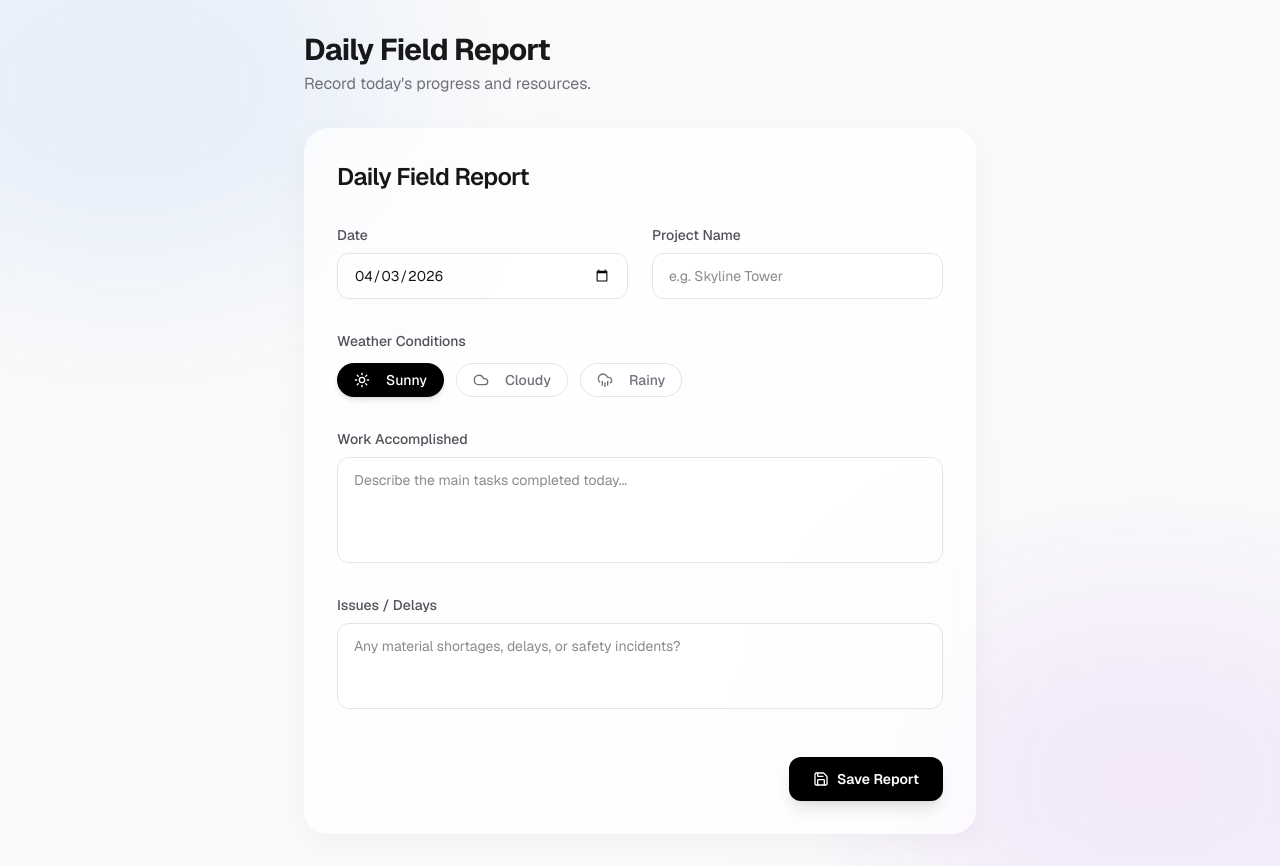
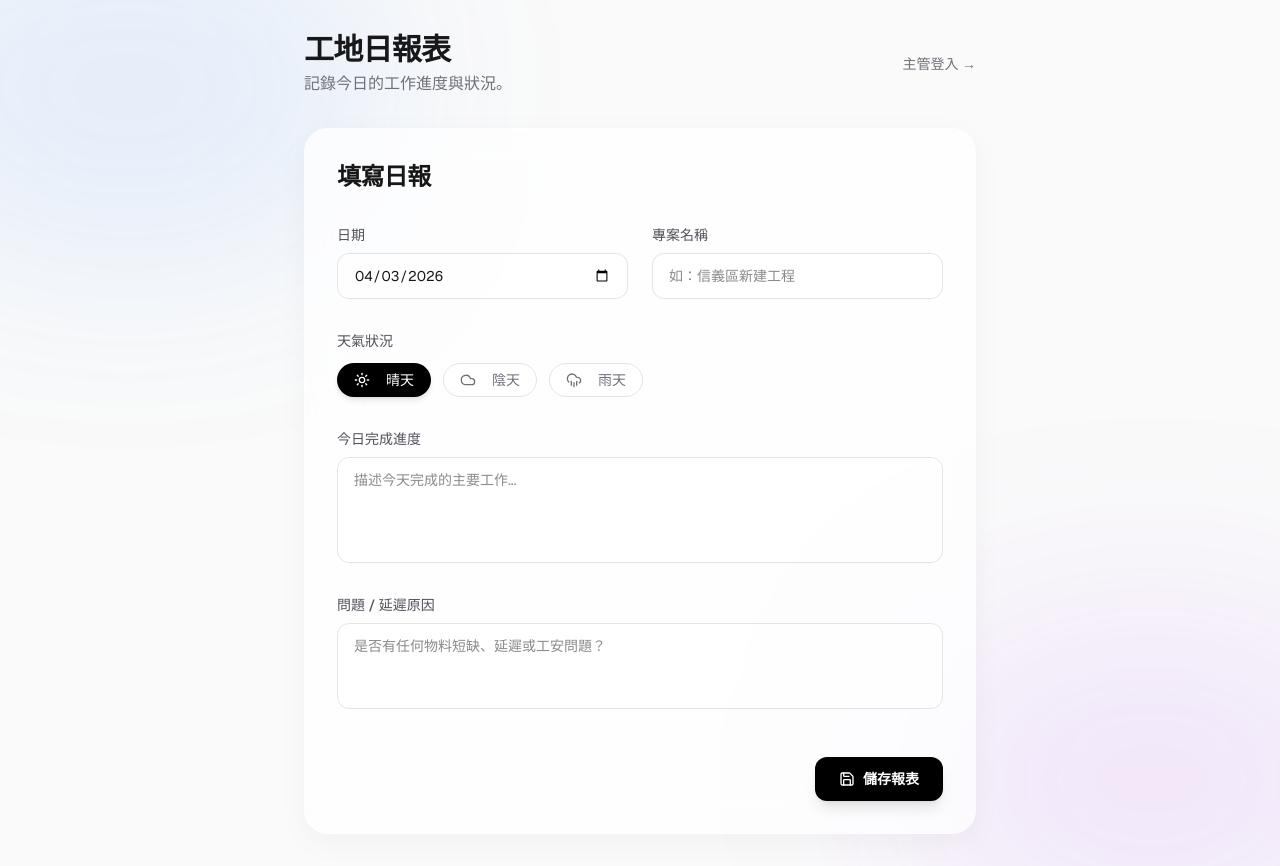
Before and after one commit to sisisleeping-web/daily-report, a Next.js app: page / in a window 1280 px wide. Built offline with nearby package versions, Linux system fonts and the light colour scheme; no server answers.

Commit message:
feat: translate to traditional chinese and add admin portal

```diff
--- /dev/null
+++ b/src/app/admin/page.tsx
@@ -0,0 +1,160 @@
+"use client";
+
+import { useState, useEffect } from "react";
+import { supabase } from "@/lib/supabase";
+import { motion } from "framer-motion";
+import Link from "next/link";
+import { Lock, ArrowLeft, Sun, Cloud, CloudRain } from "lucide-react";
+
+export default function AdminPage() {
+  const [isAuthenticated, setIsAuthenticated] = useState(false);
+  const [password, setPassword] = useState("");
+  const [reports, setReports] = useState<any[]>([]);
+  const [isLoading, setIsLoading] = useState(false);
+
+  const handleLogin = (e: React.FormEvent) => {
+    e.preventDefault();
+    if (password === "1234") {
+      setIsAuthenticated(true);
+      fetchReports();
+    } else {
+      alert("密碼錯誤");
+    }
+  };
+
+  const fetchReports = async () => {
+    setIsLoading(true);
+    const { data, error } = await supabase
+      .from("daily_reports")
+      .select("*")
+      .order("report_date", { ascending: false });
+
+    if (error) {
+      console.error("Error fetching reports:", error);
+    } else {
+      setReports(data || []);
+    }
+    setIsLoading(false);
+  };
+
+  if (!isAuthenticated) {
+    return (
+      <div className="min-h-screen bg-zinc-50 dark:bg-black font-sans relative flex items-center justify-center p-4 overflow-hidden">
+        <div className="absolute top-[-10%] left-[-10%] w-[40%] h-[40%] rounded-full bg-blue-500/10 blur-[100px] pointer-events-none" />
+        <div className="absolute bottom-[-10%] right-[-10%] w-[40%] h-[40%] rounded-full bg-purple-500/10 blur-[100px] pointer-events-none" />
+
+        <motion.div
+          initial={{ opacity: 0, y: 20 }}
+          animate={{ opacity: 1, y: 0 }}
+          className="relative z-10 w-full max-w-sm rounded-3xl bg-white/70 p-8 shadow-[0_8px_30px_rgb(0,0,0,0.04)] backdrop-blur-xl border border-white/20 dark:bg-zinc-900/70 dark:border-zinc-800/50"
+        >
+          <div className="flex flex-col items-center gap-4 text-center mb-8">
+            <div className="p-3 bg-zinc-100 dark:bg-zinc-800 rounded-full">
+              <Lock className="w-6 h-6" />
+            </div>
+            <div>
+              <h1 className="text-xl font-bold tracking-tight text-zinc-900 dark:text-white">主管登入</h1>
+              <p className="text-sm text-zinc-500 dark:text-zinc-400 mt-1">請輸入密碼以查看報表</p>
+            </div>
+          </div>
+
+          <form onSubmit={handleLogin} className="flex flex-col gap-4">
+            <input
+              type="password"
+              value={password}
+              onChange={(e) => setPassword(e.target.value)}
+              placeholder="請輸入密碼"
+              className="w-full rounded-xl border border-zinc-200 bg-white/50 px-4 py-3 text-sm outline-none transition-all focus:border-black focus:ring-1 focus:ring-black dark:border-zinc-800 dark:bg-zinc-950/50 dark:focus:border-white dark:focus:ring-white text-center"
+            />
+            <button
+              type="submit"
+              className="w-full rounded-xl bg-black px-4 py-3 text-sm font-semibold text-white transition-all hover:bg-zinc-800 focus:outline-none focus:ring-2 focus:ring-zinc-900 focus:ring-offset-2 dark:bg-white dark:text-black dark:hover:bg-zinc-200"
+            >
+              登入
+            </button>
+            <Link href="/" className="text-sm text-center text-zinc-500 hover:text-zinc-900 dark:hover:text-white mt-4 transition-colors">
+              &larr; 返回首頁
+            </Link>
+          </form>
+        </motion.div>
+      </div>
+    );
+  }
+
+  return (
+    <div className="min-h-screen bg-zinc-50 dark:bg-black font-sans p-4 sm:p-8 relative">
+      <div className="absolute top-[-10%] left-[-10%] w-[40%] h-[40%] rounded-full bg-blue-500/10 blur-[100px] pointer-events-none fixed" />
+      <div className="w-full max-w-5xl mx-auto relative z-10 pt-4">
+        <div className="flex items-center justify-between mb-8 bg-white/50 dark:bg-zinc-900/50 p-6 rounded-2xl backdrop-blur-xl border border-white/20 dark:border-zinc-800/50 shadow-sm">
+          <div>
+            <h1 className="text-2xl font-bold tracking-tight text-zinc-900 dark:text-white">管理後台</h1>
+            <p className="text-sm text-zinc-500 dark:text-zinc-400 mt-1">檢視所有工地日報表</p>
+          </div>
+          <div className="flex items-center gap-4">
+            <button
+              onClick={fetchReports}
+              className="text-sm font-medium text-zinc-600 hover:text-black dark:text-zinc-400 dark:hover:text-white transition-colors bg-zinc-100 dark:bg-zinc-800 px-4 py-2 rounded-lg"
+            >
+              重新整理
+            </button>
+            <Link href="/" className="flex items-center gap-2 text-sm font-medium text-white hover:bg-zinc-800 bg-black dark:bg-white dark:text-black dark:hover:bg-zinc-200 px-4 py-2 rounded-lg transition-colors">
+              <ArrowLeft className="w-4 h-4" /> 返回填寫
+            </Link>
+          </div>
+        </div>
+
+        {isLoading ? (
+          <div className="text-center py-20 text-zinc-500">載入報表中...</div>
+        ) : (
+          <div className="grid gap-6">
+            {reports.length === 0 ? (
+              <div className="text-center py-20 text-zinc-500 bg-white/50 dark:bg-zinc-900/50 rounded-2xl border border-zinc-200 dark:border-zinc-800/50 backdrop-blur-xl">
+                目前沒有任何報表記錄
+              </div>
+            ) : (
+              reports.map((report, idx) => (
+                <motion.div
+                  initial={{ opacity: 0, y: 10 }}
+                  animate={{ opacity: 1, y: 0 }}
+                  transition={{ delay: idx * 0.05 }}
+                  key={report.id || idx}
+                  className="rounded-2xl bg-white/80 p-6 shadow-sm border border-zinc-200 dark:bg-zinc-900/80 dark:border-zinc-800/50 backdrop-blur-xl flex flex-col gap-4"
+                >
+                  <div className="flex flex-wrap items-center justify-between border-b border-zinc-100 dark:border-zinc-800 pb-4 gap-4">
+                    <div>
+                      <span className="text-xs font-semibold text-blue-600 bg-blue-50 dark:bg-blue-900/30 px-2 py-1 rounded-md mr-3">
+                        {report.report_date}
+                      </span>
+                      <strong className="text-lg text-zinc-900 dark:text-white">{report.project_name}</strong>
+                    </div>
+                    <div className="flex items-center gap-2 text-sm text-zinc-600 dark:text-zinc-300 bg-zinc-100 dark:bg-zinc-800 px-3 py-1.5 rounded-full">
+                      {report.weather === 'sunny' && <Sun className="w-4 h-4" />}
+                      {report.weather === 'cloudy' && <Cloud className="w-4 h-4" />}
+                      {report.weather === 'rainy' && <CloudRain className="w-4 h-4" />}
+                      {report.weather === 'sunny' ? '晴天' : report.weather === 'cloudy' ? '陰天' : report.weather === 'rainy' ? '雨天' : report.weather}
+                    </div>
+                  </div>
+
+                  <div className="grid md:grid-cols-2 gap-6 pt-2">
+                    <div>
+                      <h4 className="text-xs font-bold text-zinc-400 uppercase tracking-wider mb-2">今日完成進度</h4>
+                      <p className="text-sm whitespace-pre-wrap leading-relaxed text-zinc-700 dark:text-zinc-300">
+                        {report.work_accomplished}
+                      </p>
+                    </div>
+                    <div>
+                      <h4 className="text-xs font-bold text-zinc-400 uppercase tracking-wider mb-2">問題 / 延遲原因</h4>
+                      <p className={`text-sm whitespace-pre-wrap leading-relaxed ${report.issues ? 'text-red-600 dark:text-red-400' : 'text-zinc-400 dark:text-zinc-500'}`}>
+                        {report.issues || "無"}
+                      </p>
+                    </div>
+                  </div>
+                </motion.div>
+              ))
+            )}
+          </div>
+        )}
+      </div>
+    </div>
+  );
+}
--- a/src/app/page.tsx
+++ b/src/app/page.tsx
@@ -1,4 +1,5 @@
 import { ReportForm } from "@/components/ReportForm";
+import Link from "next/link";
 
 export default function Home() {
   return (
@@ -10,9 +11,12 @@ export default function Home() {
       <main className="relative z-10 flex flex-col min-h-screen items-center justify-center p-4 py-12 sm:p-8">
         <div className="w-full max-w-2xl mb-8 flex items-center justify-between">
           <div>
-            <h1 className="text-3xl font-bold tracking-tight text-zinc-900 dark:text-white">Daily Field Report</h1>
-            <p className="text-zinc-500 dark:text-zinc-400 mt-1">Record today&apos;s progress and resources.</p>
+            <h1 className="text-3xl font-bold tracking-tight text-zinc-900 dark:text-white">工地日報表</h1>
+            <p className="text-zinc-500 dark:text-zinc-400 mt-1">記錄今日的工作進度與狀況。</p>
           </div>
+          <Link href="/admin" className="text-sm font-medium text-zinc-500 hover:text-zinc-900 dark:hover:text-white transition-colors">
+            主管登入 &rarr;
+          </Link>
         </div>
 
         <ReportForm />
--- a/src/components/ReportForm.tsx
+++ b/src/components/ReportForm.tsx
@@ -17,9 +17,9 @@ type ReportFormData = {
 };
 
 const WEATHER_OPTIONS = [
-  { value: "sunny", label: "Sunny", icon: Sun },
-  { value: "cloudy", label: "Cloudy", icon: Cloud },
-  { value: "rainy", label: "Rainy", icon: CloudRain },
+  { value: "sunny", label: "晴天", icon: Sun },
+  { value: "cloudy", label: "陰天", icon: Cloud },
+  { value: "rainy", label: "雨天", icon: CloudRain },
 ];
 
 export function ReportForm() {
@@ -50,11 +50,11 @@ export function ReportForm() {
 
       if (error) {
         console.error("Supabase insert error:", error);
-        alert(`Error saving report: ${error.message}`);
+        alert(`儲存失敗: ${error.message}`);
         return;
       }
 
-      alert("Report saved successfully!");
+      alert("報表儲存成功！");
       reset({
         date: new Date().toISOString().split("T")[0],
         projectName: "",
@@ -64,7 +64,7 @@ export function ReportForm() {
       });
     } catch (err: any) {
       console.error("Unexpected error:", err);
-      alert("An unexpected error occurred while saving.");
+      alert("儲存時發生未知的錯誤。");
     } finally {
       setIsSubmitting(false);
     }
@@ -79,12 +79,12 @@ export function ReportForm() {
       className="w-full max-w-2xl mx-auto flex flex-col gap-8 rounded-3xl bg-white/70 p-8 shadow-[0_8px_30px_rgb(0,0,0,0.04)] backdrop-blur-xl border border-white/20 dark:bg-zinc-900/70 dark:border-zinc-800/50"
     >
       <div className="flex items-center justify-between">
-        <h2 className="text-2xl font-semibold tracking-tight">Daily Field Report</h2>
+        <h2 className="text-2xl font-semibold tracking-tight">填寫日報</h2>
       </div>
 
       <div className="grid gap-6 md:grid-cols-2">
         <div className="flex flex-col gap-2">
-          <label className="text-sm font-medium text-zinc-600 dark:text-zinc-400">Date</label>
+          <label className="text-sm font-medium text-zinc-600 dark:text-zinc-400">日期</label>
           <input
             type="date"
             {...register("date")}
@@ -93,10 +93,10 @@ export function ReportForm() {
         </div>
 
         <div className="flex flex-col gap-2">
-          <label className="text-sm font-medium text-zinc-600 dark:text-zinc-400">Project Name</label>
+          <label className="text-sm font-medium text-zinc-600 dark:text-zinc-400">專案名稱</label>
           <input
             type="text"
-            placeholder="e.g. Skyline Tower"
+            placeholder="如：信義區新建工程"
             {...register("projectName", { required: true })}
             className="w-full rounded-xl border border-zinc-200 bg-white/50 px-4 py-3 text-sm outline-none transition-all focus:border-black focus:ring-1 focus:ring-black dark:border-zinc-800 dark:bg-zinc-950/50 dark:focus:border-white dark:focus:ring-white"
           />
@@ -104,7 +104,7 @@ export function ReportForm() {
       </div>
 
       <div className="flex flex-col gap-3">
-        <label className="text-sm font-medium text-zinc-600 dark:text-zinc-400">Weather Conditions</label>
+        <label className="text-sm font-medium text-zinc-600 dark:text-zinc-400">天氣狀況</label>
         <Controller
           name="weather"
           control={control}
@@ -130,20 +130,20 @@ export function ReportForm() {
       </div>
 
       <div className="flex flex-col gap-2">
-        <label className="text-sm font-medium text-zinc-600 dark:text-zinc-400">Work Accomplished</label>
+        <label className="text-sm font-medium text-zinc-600 dark:text-zinc-400">今日完成進度</label>
         <textarea
           rows={4}
-          placeholder="Describe the main tasks completed today..."
+          placeholder="描述今天完成的主要工作..."
           {...register("workAccomplished", { required: true })}
           className="w-full resize-none rounded-xl border border-zinc-200 bg-white/50 px-4 py-3 text-sm outline-none transition-all focus:border-black focus:ring-1 focus:ring-black dark:border-zinc-800 dark:bg-zinc-950/50 dark:focus:border-white dark:focus:ring-white"
         />
       </div>
 
       <div className="flex flex-col gap-2">
-        <label className="text-sm font-medium text-zinc-600 dark:text-zinc-400">Issues / Delays</label>
+        <label className="text-sm font-medium text-zinc-600 dark:text-zinc-400">問題 / 延遲原因</label>
         <textarea
           rows={3}
-          placeholder="Any material shortages, delays, or safety incidents?"
+          placeholder="是否有任何物料短缺、延遲或工安問題？"
           {...register("issues")}
           className="w-full resize-none rounded-xl border border-zinc-200 bg-white/50 px-4 py-3 text-sm outline-none transition-all focus:border-black focus:ring-1 focus:ring-black dark:border-zinc-800 dark:bg-zinc-950/50 dark:focus:border-white dark:focus:ring-white"
         />
@@ -158,11 +158,11 @@ export function ReportForm() {
           className="inline-flex items-center justify-center gap-2 rounded-xl bg-black px-6 py-3 text-sm font-semibold text-white shadow-lg transition-all hover:bg-zinc-800 hover:shadow-xl focus:outline-none focus:ring-2 focus:ring-zinc-900 focus:ring-offset-2 disabled:opacity-50 dark:bg-white dark:text-black dark:hover:bg-zinc-200 dark:focus:ring-white dark:focus:ring-offset-zinc-950"
         >
           {isSubmitting ? (
-            <span className="animate-pulse">Saving...</span>
+            <span className="animate-pulse">儲存中...</span>
           ) : (
             <>
               <Save className="h-4 w-4" />
-              Save Report
+              儲存報表
             </>
           )}
         </motion.button>
```
